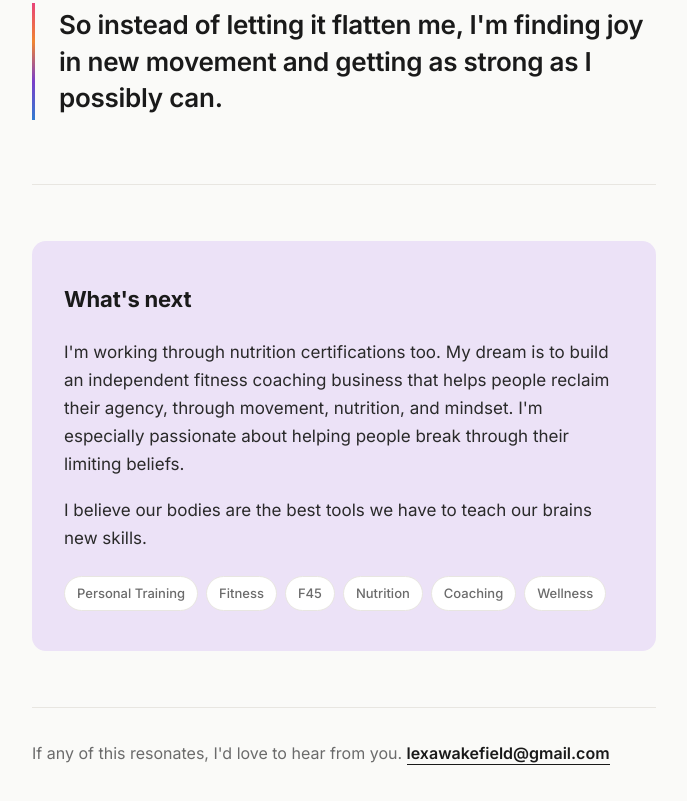
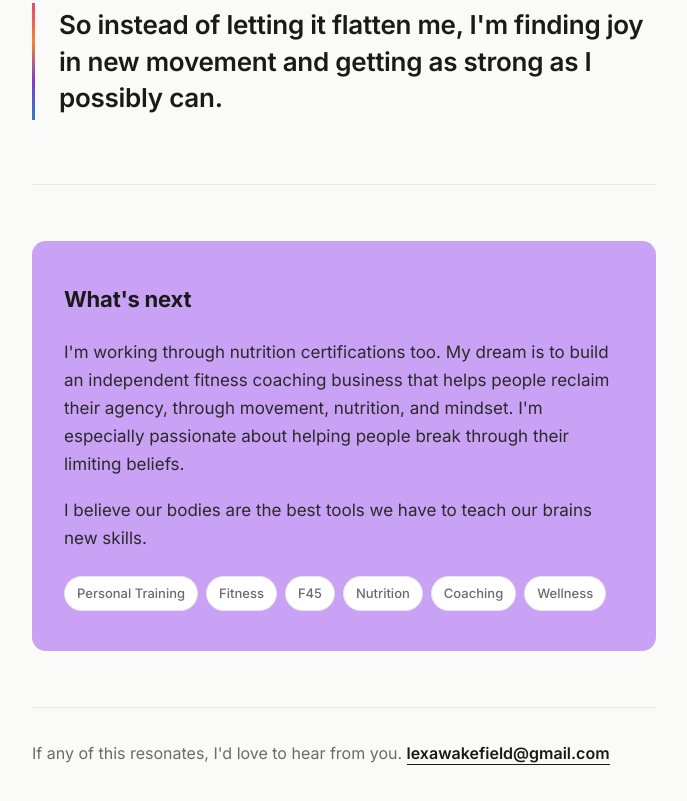
Before and after one commit to lexawakefield/lunch-with-lexa, a plain HTML site: page index.html in a window 1280 px wide. Shown: the part 639-1440 px from the top of the page, without its empty margins (296-983 px from the left). Drawn offline with Linux system fonts and the light colour scheme.

Commit message:
Changed soft purple to slightly darker shade.

```diff
--- a/index.html
+++ b/index.html
@@ -18,7 +18,7 @@
       --pink: #e8417a;
       --orange: #f08531;
       --purple: #7a3ec9;
-      --purple-soft: #ece2f7;
+      --purple-soft: #c9a1f5;
       --blue: #2e7dd1;
     }
 
```
